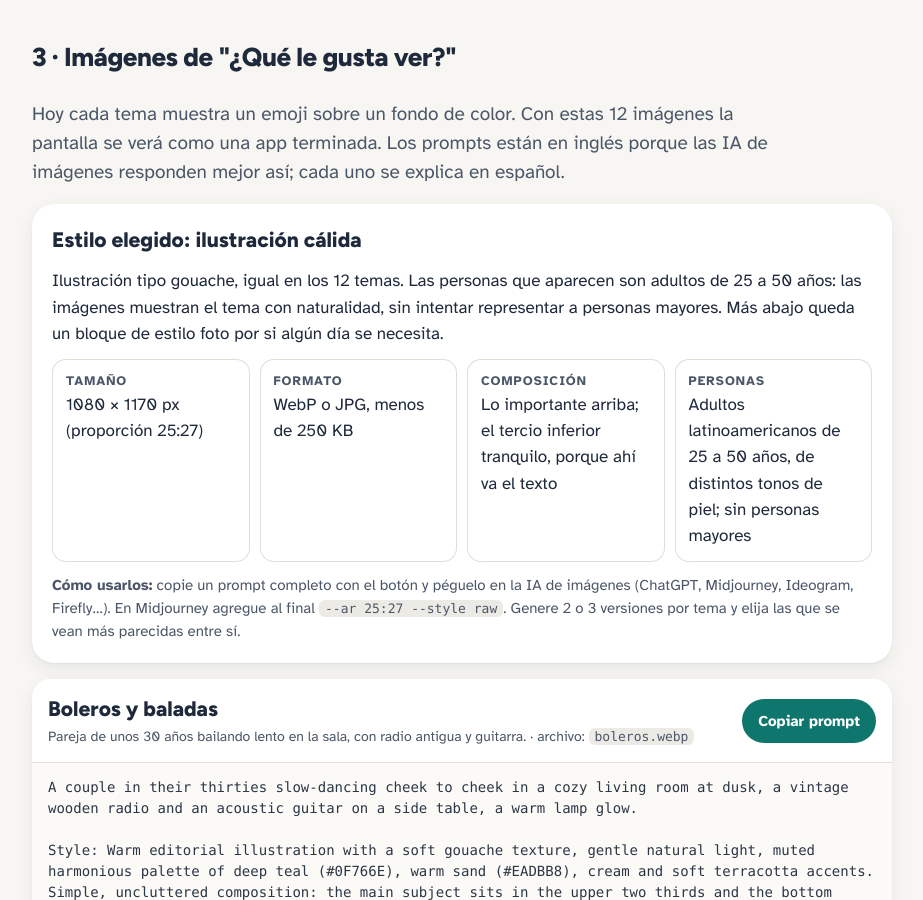
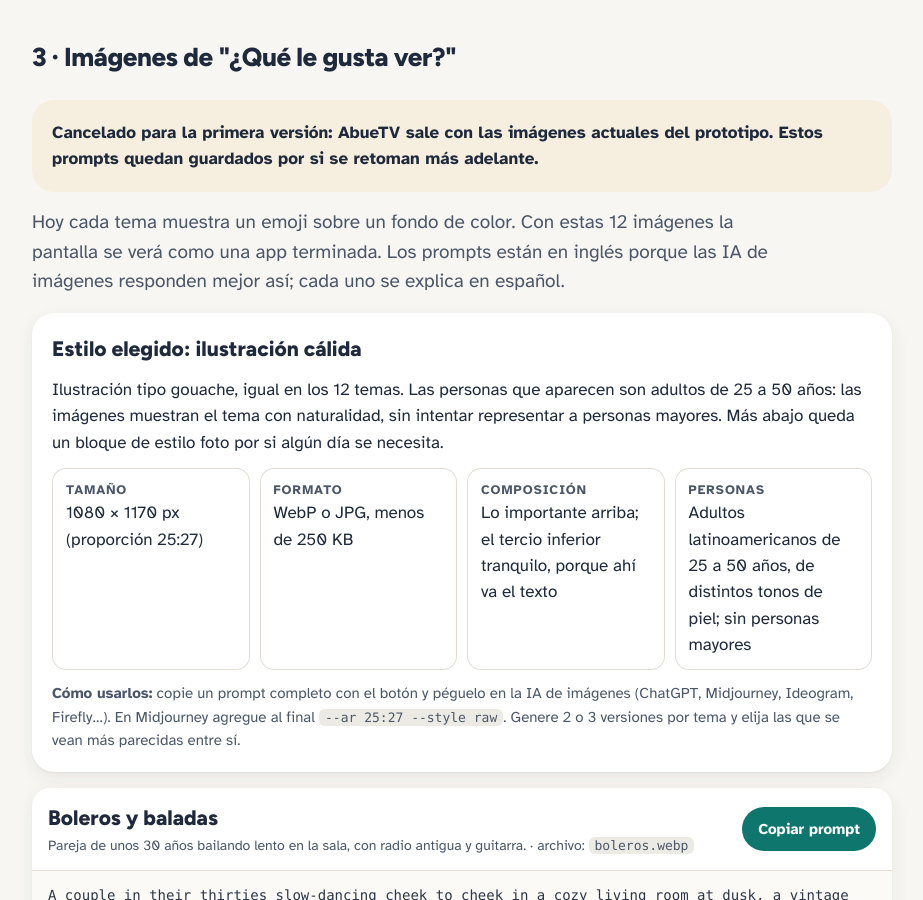
Before and after one commit to jlgiraldoa/hello-world, a plain HTML site: page abuetv/identidad.html in a window 1280 px wide. Shown: the part 2063-2963 px from the top of the page, without its empty margins (178-1101 px from the left). Drawn offline with Linux system fonts and the light colour scheme.

Commit message:
AbueTV: cancel AI topic images for v1; keep current tiles
Co-Authored-By: Claude Opus 5.5 <noreply@anthropic.com>
Claude-Session: https://claude.ai/code/session_01PvPUKLkwJbnpFBbGfYWCC7

```diff
--- a/abuetv/identidad.html
+++ b/abuetv/identidad.html
@@ -121,6 +121,7 @@ ol.steps{margin:0;padding-left:22px;display:flex;flex-direction:column;gap:6px}
   <!-- ============ IMÁGENES ============ -->
   <section>
     <h2>3 · Imágenes de "¿Qué le gusta ver?"</h2>
+    <p class="card" style="background:var(--sand-soft);box-shadow:none;font-weight:700">Cancelado para la primera versión: AbueTV sale con las imágenes actuales del prototipo. Estos prompts quedan guardados por si se retoman más adelante.</p>
     <p class="lead">Hoy cada tema muestra un emoji sobre un fondo de color. Con estas 12 imágenes la pantalla se verá como una app terminada. Los prompts están en inglés porque las IA de imágenes responden mejor así; cada uno se explica en español.</p>
     <div class="card" style="display:flex;flex-direction:column;gap:12px">
       <h3>Estilo elegido: ilustración cálida</h3>
```
Also changed, not shown: 1 other file.
